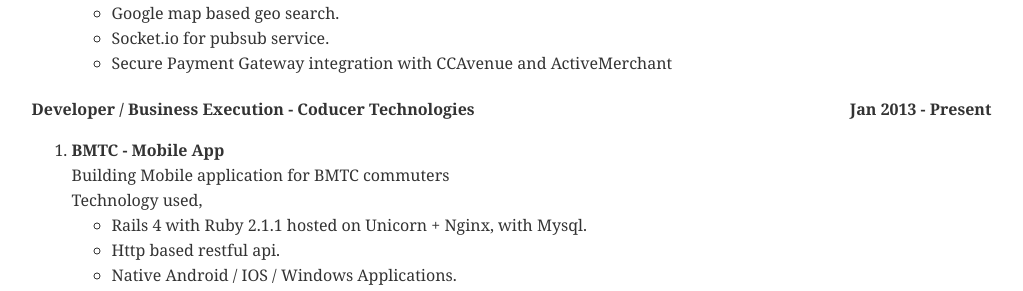
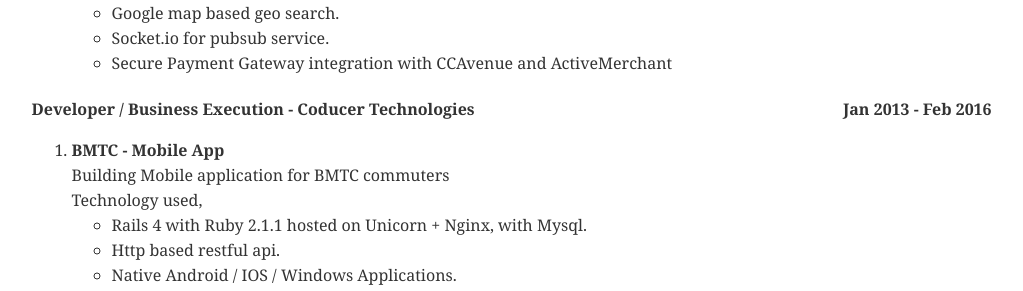
Before and after one commit to kjaikeerthi/kjaikeerthi.github.io, a Jekyll site: the page resume.html, which Jekyll copies as it is, in a window 1280 px wide and 900 px high, scrolled down 1480 px. Shown: the part 162-453 px from the top of the window, without its empty margins (141-1164 px from the left). Built offline with Jekyll 4.4.1, drawn with Linux system fonts in a browser that asks for light colours; Markdown is read by kramdown in place of the engine named in the settings.

Commit message:
update resume

```diff
--- a/resume.html
+++ b/resume.html
@@ -295,7 +295,7 @@
       <div class='work'>
         <h4>
           <span class="left">Developer / Business Execution - Coducer Technologies</span>
-          <span  class="right">Jan 2013 - Present</span></h4>
+          <span  class="right">Jan 2013 - Feb 2016</span></h4>
         <div class="clear"></div>
         <ol>
           <li>
```
